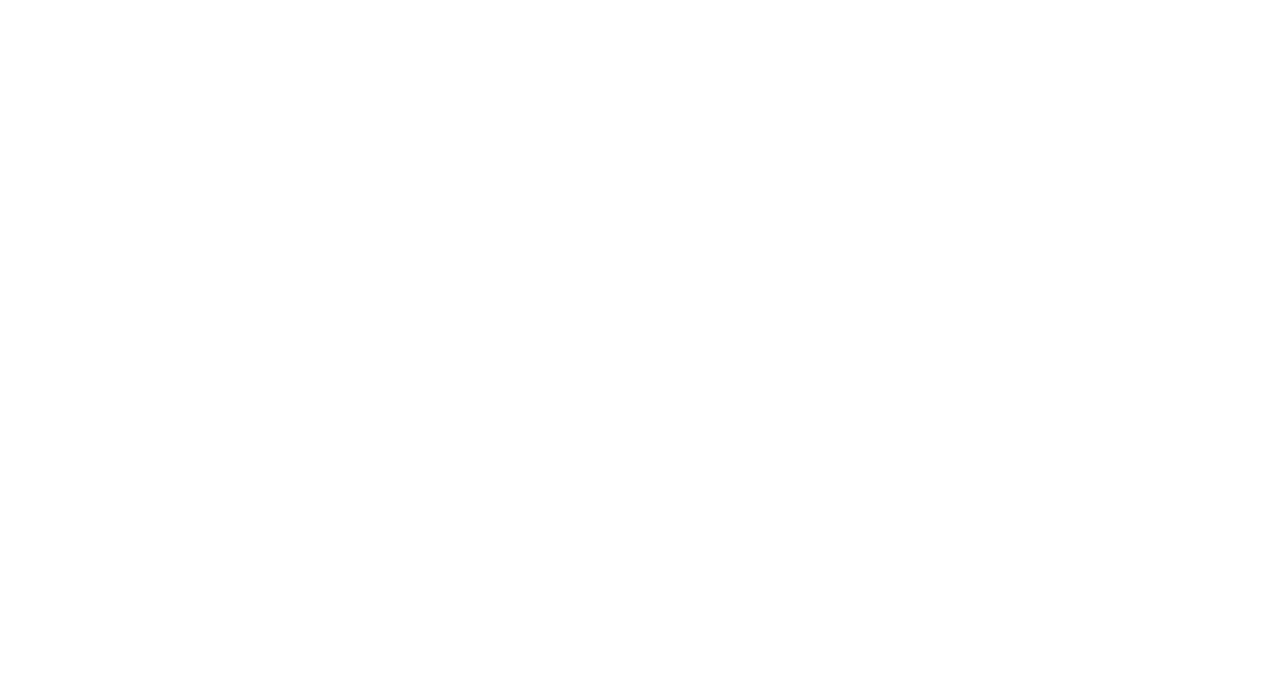
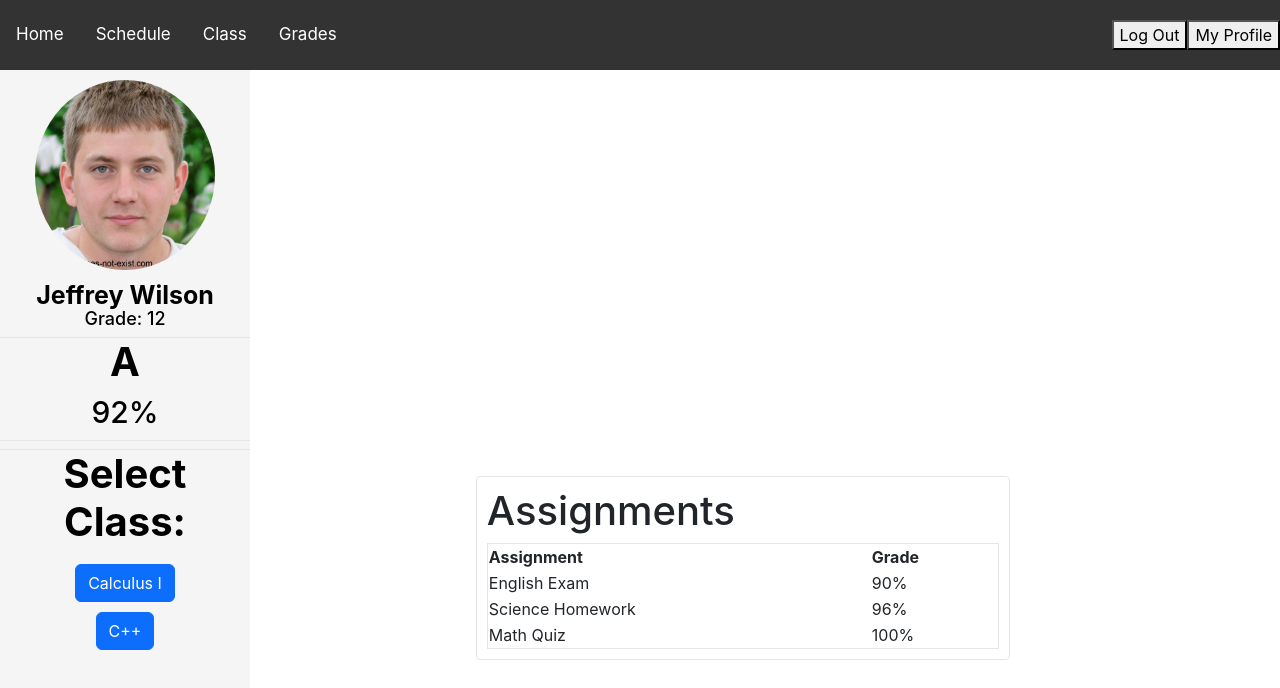
Before and after one commit to cen4010-sp23-g05/ModuLearnReact, a React (Create React App) app in the folder modulearnreact/: page /grades in a window 1280 px wide. Before the commit this address had no page. Shown: the top 688 px of the page. Built offline with nearby package versions, Linux system fonts and the light colour scheme.

Commit message:
Added Grades Page, Also Boostrap

```diff
--- a/modulearnreact/package.json
+++ b/modulearnreact/package.json
@@ -7,8 +7,10 @@
     "@testing-library/jest-dom": "^5.16.5",
     "@testing-library/react": "^13.4.0",
     "@testing-library/user-event": "^13.5.0",
+    "bootstrap": "^5.2.3",
     "moment": "^2.29.4",
     "react": "^18.2.0",
+    "react-bootstrap": "^2.7.4",
     "react-dom": "^18.2.0",
     "react-router-dom": "^6.10.0",
     "react-scripts": "5.0.1",
--- a/modulearnreact/public/index.html
+++ b/modulearnreact/public/index.html
@@ -9,6 +9,14 @@
       name="description"
       content="Web site created using create-react-app"
     />
+
+    <link
+  rel="stylesheet"
+  href="https://cdn.jsdelivr.net/npm/bootstrap@5.2.3/dist/css/bootstrap.min.css"
+  integrity="sha384-rbsA2VBKQhggwzxH7pPCaAqO46MgnOM80zW1RWuH61DGLwZJEdK2Kadq2F9CUG65"
+  crossorigin="anonymous"
+/>
+
     <link rel="apple-touch-icon" href="%PUBLIC_URL%/logo192.png" />
     <!--
       manifest.json provides metadata used when your web app is installed on a
--- a/modulearnreact/src/App.js
+++ b/modulearnreact/src/App.js
@@ -7,12 +7,14 @@
 import Registration   from "./pages/Registration";
 import SchedulePage   from "./pages/SchedulePage";
 import Welcome        from "./pages/Welcome";
+import GradesPage     from "./pages/GradesPage";
 
 const App = () => (
     <BrowserRouter>
       <Routes>
         <Route path="/" element={<Home/>}/>
         <Route path="/schedule" element={<SchedulePage/>}/>
+        <Route path="/grades" element={<GradesPage/>}/>
       </Routes>
     </BrowserRouter>
   );
--- /dev/null
+++ b/modulearnreact/src/pages/GradesPage.js
@@ -0,0 +1,105 @@
+import React from "react";
+import { Link } from 'react-router-dom';
+import "./styles/gradespage.css";
+import {Button} from 'react-bootstrap';
+
+function GradesPage() {
+  return (
+    <>
+      {/* Navigation Bar */}
+      <nav>
+        <div className="navbar">
+          <div className="navbar-left">
+            <Link to="/">Home</Link>
+            <Link to="/schedule">Schedule</Link>
+            <a href="#">Class</a>
+            <Link to="/grades">Grades</Link>
+          </div>
+          <div className="navbar-right">
+            <button>Log Out</button>
+            <button>My Profile</button>
+          </div>
+        </div>
+      </nav>
+
+      {/* User Information */}
+      <div className="studentPage">
+
+<div className="studentPageLeftSide">
+
+    <div className="studentPageLeftTopContent">
+
+<div className="studentPageLeftTopContentImage" >
+<img className="userProfileImageLeft" src={require('./resources/AI-stock-image.jpg')} alt="Online Education Image" />
+</div>
+<div className="studentPageLeftTopContentText">
+<h1 className="studentPageLeftTopContentTextName">Jeffrey Wilson</h1>
+<h1 className="studentPageLeftTopContentTextGrade">Grade: 12</h1>
+</div>
+
+<div className="">
+<h1 className="studentPageLeftTopContentLetterGrade"> A</h1>
+<h3 className="studentPageLeftTopContentTextLetterGrade"> 92%</h3>
+</div>
+        </div>
+
+<div className="studentPageBottomLeftContent">
+<h1 className="studentPageLeftTopContentLetterGrade"> Select Class: </h1>
+<Button className="studentPageBottomLeftContentButton"  color="primary">Calculus I</Button>
+<Button className="studentPageBottomLeftContentButton"  color="primary">C++</Button>
+<div className="studentReportBottom">
+
+<div className="ratingStudentPage">
+    <div className="ratingIconAndStatus">
+    </div>
+</div>
+
+
+
+</div>
+
+</div>
+</div>
+
+<div className="studentPageRightSide">
+<div class="chart-container">
+</div>
+<div className="studentPageRightContent">
+
+
+    <div className="assignmentTableList">
+    <div className="assignmentTableTitle">
+        <h1 className="assignmentTableTitleText">Assignments</h1>
+    </div>
+
+        <table className="assignmentTable">
+            <tr>
+                <th>Assignment</th>
+                <th>Grade</th>
+
+            </tr>
+            <tr>
+                <td>English Exam</td>
+                <td>90%</td>
+            </tr>
+            <tr>
+                <td>Science Homework</td>
+                <td>96%</td>
+            </tr>
+            <tr>
+                <td>Math Quiz</td>
+                <td>100%</td>
+            </tr>
+        </table>
+
+</div>
+</div>
+
+</div>
+</div>
+    </>
+
+  );
+}
+
+export default GradesPage;
--- a/modulearnreact/src/pages/Home.js
+++ b/modulearnreact/src/pages/Home.js
@@ -22,7 +22,7 @@
             <Link reloadDocument>Home</Link>
             <Link to="./schedule">Schedule</Link>
             <a href="#">Class</a>
-            <a href="#">Grades</a>
+            <Link to="./grades">Grades</Link>
           </div>
           <div className="navbar-right">
             <button>Log Out</button>
--- /dev/null
+++ b/modulearnreact/src/pages/styles/gradespage.css
@@ -0,0 +1,161 @@
+.studentPageLeftTopContentImage {
+
+}
+
+.userProfileImageLeft{
+    border-radius: 50%;
+    width: 200px;
+    height: 210px;
+
+    padding: 10px 10px 10px 10px;
+}
+
+.studentPageLeftSide{
+    background-color: #f5f5f5;
+    height: 100vh;
+    width: 250px;
+    position: static;
+    z-index: 1;
+    top: 0;
+    left: 0;
+    overflow-x: hidden;
+
+}
+.studentPageLeftTopContent{
+    text-align: center;
+    background-color: #f5f5f5;
+}
+
+
+.studentPageLeftTopContentTextName{
+    font-size: 25px;
+    font-weight: bold;
+    color: black;
+
+}
+
+.studentPageLeftTopContentTextGrade{
+    margin-top: -10px;
+    font-size: 18px;
+    color: black;
+}
+
+
+
+.studentPageLeftTopContentTextLetterGrade{
+    font-size: 30px;
+    color: black;
+    padding-bottom: 10px;
+    border-bottom: 1px solid #e5e5e5;
+
+}
+
+.studentPageLeftTopContentLetterGrade{
+    font-size: 40px;
+    border-top: 1px solid #e5e5e5;
+
+    font-weight: bold;
+    color: black;
+}
+
+.studentPageBottomLeftContentButton{
+    margin-top: 10px;
+}
+
+
+.studentPageBottomLeftContent {
+    display: flex;
+    flex-direction: column;
+    align-items: center;
+    justify-content: center;
+    text-align: center;
+
+}
+
+.ratingStudentPageText{
+    font-size: 31px;
+    color: black;
+}
+
+.ratingStudentPageRate{
+    font-size: 25px;
+    color: black;
+    padding: 10px 10px 10px 10px;
+    margin-top: 12px;
+}
+
+.ratingIconImage{
+    width: 50px;
+    height: 50px;
+    margin-top: 10px;
+}
+
+.ratingIconAndStatus{
+    display: flex;
+    flex-direction: row;
+    align-items: center;
+    justify-content: center;
+    text-align: center;
+}
+
+.printStudentReportButton{
+    background-color: #f5f5f5;
+    border: 1px solid black;
+    border-radius: 5px;
+    padding: 10px 10px 10px 10px;
+    margin-top: 40px;
+    font-size: 20px;
+    color: black;
+
+}
+
+.studentPage{
+    display: flex;
+
+}
+
+
+
+.studentReportBottom{
+    display: flex;
+    flex-direction: column;
+    align-items: center;
+    justify-content: space-evenly;
+
+}
+
+.assignmentTable{
+
+    width: 40vw;
+    height: 100%;
+    border-radius: 1px;
+    border: 1px solid #e5e5e5;
+
+}
+
+.assignmentTableList{
+    border: 1px solid #e5e5e5;
+    border-radius: 4px;
+    display: flex;
+    flex-direction: column;
+    padding: 10px 10px 10px 10px;
+
+
+}
+
+.chart-container{
+    width: 55vw;
+    height: 20vh;
+}
+
+.studentPageRightContent {
+}
+
+.studentPageRightSide{
+    margin-left: 11vw;
+    margin-bottom: 10vw;
+    display: flex;
+    flex-direction: column;
+    align-items: center;
+    justify-content: space-around;
+}
```
Also changed, not shown: modulearnreact/src/pages/resources/AI-stock-image.jpg (added), 1 other file (tests, documents, lock files or other folders).
